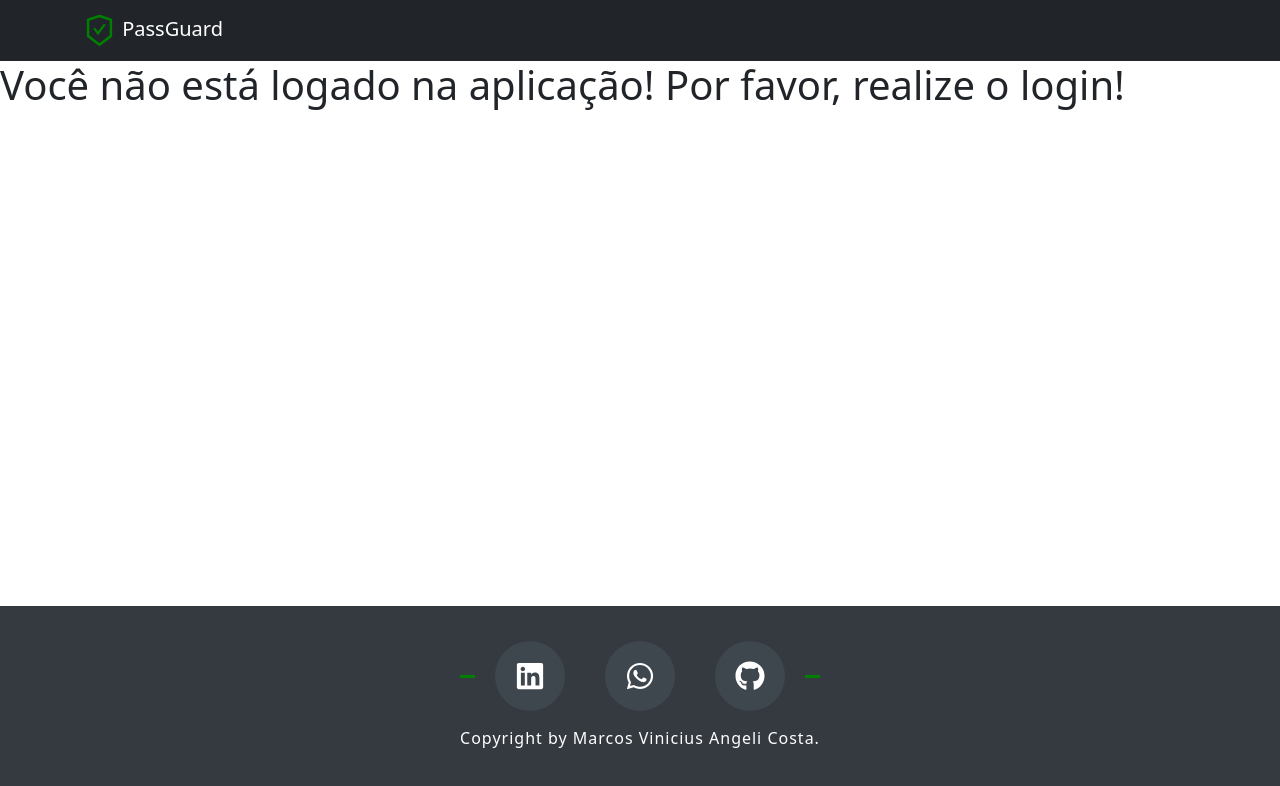
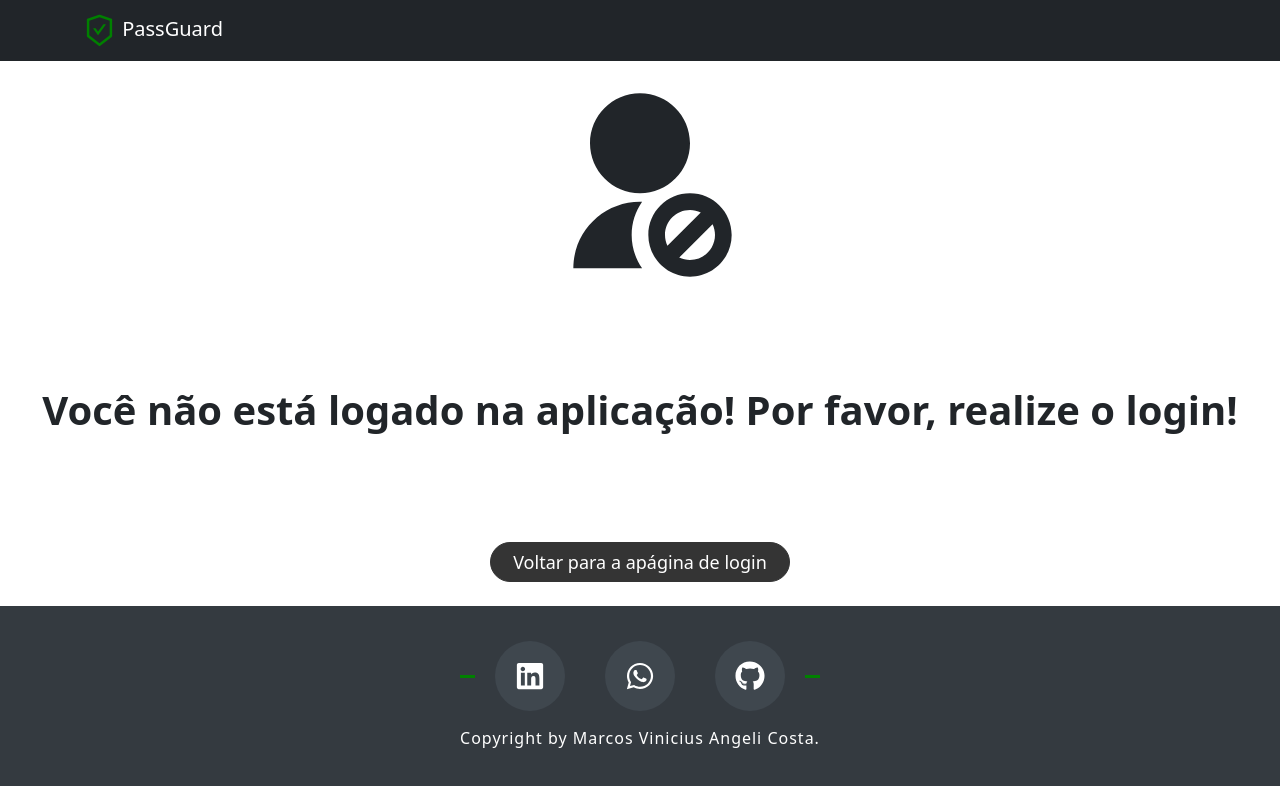
Before and after one commit to MarcosVinicius556/PassGuard_React_TS, a React (Vite) app: page /home in a window 1280 px wide. Shown: the top 786 px of the page. Built offline with nearby package versions, Linux system fonts and the light colour scheme.

Commit message:
Página de não autorizado criada

```diff
--- a/src/pages/Login/Login.style.tsx
+++ b/src/pages/Login/Login.style.tsx
@@ -83,7 +83,6 @@ export const LoginCard = styled.div`
             padding-left: 30px;
             outline: none;
             margin-top: 1.5em;
-            transition: all .4s ease-in-out;
             background: #343434;
             color: #fff;
             font-size: 18px;
--- /dev/null
+++ b/src/pages/Unauthorized/Unauthorized.style.tsx
@@ -0,0 +1,42 @@
+import styled from 'styled-components';
+
+export const UnauthorizedCard = styled.div`
+    width: 100%;
+    height: 100%;
+    display: flex;
+    justify-content: center;
+    align-items: center;
+    flex-direction: column;
+    padding: 1.5em;
+
+    & h1 {
+        text-align: center;
+        font-weight: bold;
+        display: flex;
+        justify-content: center;
+        align-items: center;
+        flex: 1;
+    }
+
+    & a {
+        text-decoration: none;
+        width: 300px;
+        height: 40px;
+        display: flex;
+        justify-content: center;
+        align-items: center;
+        border-radius: 25px;
+        border: 1px solid #343434;
+        padding: 10px;
+        outline: none;
+        background: #343434;
+        color: #fff;
+        font-size: 18px;
+        transition: all .3s ease-in-out;
+
+        &:hover {
+            background: #e6e6e6;
+            color:#343434;
+        }
+    }
+`;
--- a/src/pages/Unauthorized/index.tsx
+++ b/src/pages/Unauthorized/index.tsx
@@ -1,3 +1,16 @@
+import { Link } from "react-router-dom";
+import DefaultPageContent from "../../components/DefaultPageContent";
+import { RiUserForbidFill } from "react-icons/ri";
+import { UnauthorizedCard } from "./Unauthorized.style";
+
 export default function Unauthorized({ message }: { message: string }) {
-    return <h1>{message}</h1>
+    return (
+        <DefaultPageContent>
+            <UnauthorizedCard>
+                <RiUserForbidFill size={200}/>
+                <h1>{message}</h1>
+                <Link to="/">Voltar para a apágina de login</Link>
+            </UnauthorizedCard>
+        </DefaultPageContent>
+    )
 }
```
